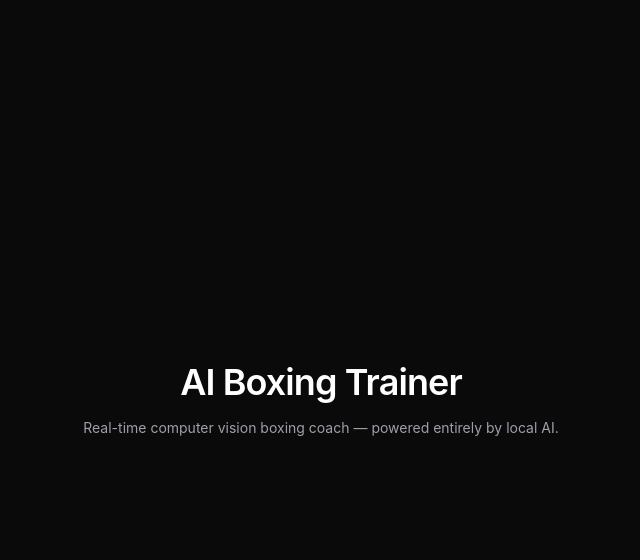
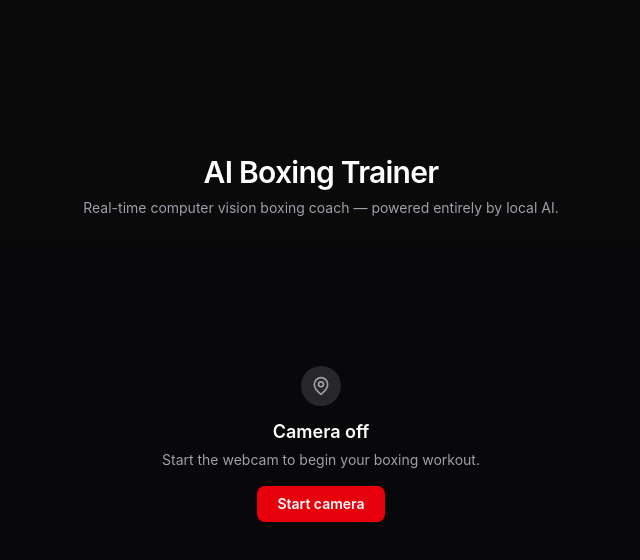
Before and after one commit to im-alisher/ai-boxing-trainer, a React (Vite) app: page / in a window 1280 px wide. Shown: the top 560 px of the page, without its empty margins (319-959 px from the left). Built offline with nearby package versions, Linux system fonts and the light colour scheme; the HTML template or start-up script is replaced by a standard one.

Commit message:
feat: implement webcam module

```diff
--- a/src/App.tsx
+++ b/src/App.tsx
@@ -1,10 +1,16 @@
+import { WebcamView } from '@/features/webcam/WebcamView'
+
 function App() {
   return (
-    <main className="flex h-full flex-col items-center justify-center gap-4">
-      <h1 className="text-4xl font-semibold tracking-tight text-white">AI Boxing Trainer</h1>
-      <p className="text-sm text-zinc-400">
-        Real-time computer vision boxing coach — powered entirely by local AI.
-      </p>
+    <main className="mx-auto flex min-h-full max-w-3xl flex-col items-center justify-center gap-6 p-6">
+      <header className="flex flex-col items-center gap-2 text-center">
+        <h1 className="text-3xl font-semibold tracking-tight text-white">AI Boxing Trainer</h1>
+        <p className="text-sm text-zinc-400">
+          Real-time computer vision boxing coach — powered entirely by local AI.
+        </p>
+      </header>
+
+      <WebcamView className="w-full shadow-2xl shadow-black/50" />
     </main>
   )
 }
--- /dev/null
+++ b/src/features/webcam/WebcamView.tsx
@@ -0,0 +1,150 @@
+import { useEffect } from 'react'
+import { useWebcam } from '@/hooks/useWebcam'
+
+export interface WebcamViewProps {
+  className?: string
+  mirror?: boolean
+}
+
+interface StateCardProps {
+  title: string
+  description: string
+  actionLabel: string
+  onAction: () => void
+  disabled?: boolean
+  busy?: boolean
+}
+
+function StateCard({
+  title,
+  description,
+  actionLabel,
+  onAction,
+  disabled = false,
+  busy = false,
+}: StateCardProps) {
+  return (
+    <div className="absolute inset-0 flex flex-col items-center justify-center gap-3 bg-zinc-950/80 p-6 text-center backdrop-blur-sm">
+      {busy ? (
+        <div className="size-10 animate-spin rounded-full border-2 border-zinc-600 border-t-red-500" />
+      ) : (
+        <div className="flex size-10 items-center justify-center rounded-full bg-zinc-800 text-zinc-400">
+          <svg
+            className="size-5"
+            viewBox="0 0 24 24"
+            fill="none"
+            stroke="currentColor"
+            strokeWidth="2"
+            strokeLinecap="round"
+            strokeLinejoin="round"
+            aria-hidden="true"
+          >
+            <path d="M20 10c0 6-8 12-8 12s-8-6-8-12a8 8 0 1 1 16 0Z" />
+            <circle cx="12" cy="10" r="3" />
+          </svg>
+        </div>
+      )}
+      <div className="flex flex-col gap-1">
+        <h2 className="text-lg font-semibold text-white">{title}</h2>
+        <p className="max-w-sm text-sm text-zinc-400">{description}</p>
+      </div>
+      <button
+        type="button"
+        onClick={onAction}
+        disabled={disabled}
+        className="mt-1 rounded-lg bg-red-600 px-5 py-2 text-sm font-semibold text-white transition-colors hover:bg-red-500 disabled:cursor-not-allowed disabled:opacity-50"
+      >
+        {actionLabel}
+      </button>
+    </div>
+  )
+}
+
+export function WebcamView({ className = '', mirror = true }: WebcamViewProps) {
+  const { videoRef, stream, status, error, start, stop } = useWebcam()
+
+  useEffect(() => {
+    const video = videoRef.current
+    if (!video || !stream) {
+      return
+    }
+    video.srcObject = stream
+    video.play().catch(() => {})
+    return () => {
+      video.srcObject = null
+    }
+  }, [stream, videoRef])
+
+  const isReady = status === 'ready'
+  const isRequesting = status === 'requesting'
+
+  return (
+    <div
+      className={`relative aspect-video w-full overflow-hidden rounded-2xl bg-zinc-950 ${className}`}
+    >
+      <video
+        ref={videoRef}
+        autoPlay
+        muted
+        playsInline
+        className={`h-full w-full object-cover ${mirror ? '-scale-x-100' : ''}`}
+      />
+
+      {isReady && (
+        <div className="absolute left-4 top-4 flex items-center gap-2 rounded-full bg-zinc-900/80 px-3 py-1 text-xs font-semibold text-white backdrop-blur-sm">
+          <span className="size-2 animate-pulse rounded-full bg-red-500" />
+          LIVE
+        </div>
+      )}
+
+      {!isReady && status === 'idle' && (
+        <StateCard
+          title="Camera off"
+          description="Start the webcam to begin your boxing workout."
+          actionLabel="Start camera"
+          onAction={() => void start()}
+        />
+      )}
+
+      {!isReady && status === 'stopped' && (
+        <StateCard
+          title="Camera stopped"
+          description="Your session is paused. Start the camera to resume."
+          actionLabel="Restart camera"
+          onAction={() => void start()}
+        />
+      )}
+
+      {!isReady && status === 'requesting' && (
+        <StateCard
+          title="Requesting camera access…"
+          description="Allow camera access in your browser when prompted."
+          actionLabel="Starting"
+          onAction={() => void start()}
+          disabled
+          busy
+        />
+      )}
+
+      {!isReady && (status === 'denied' || status === 'error') && (
+        <StateCard
+          title={status === 'denied' ? 'Camera access denied' : 'Camera unavailable'}
+          description={error?.message ?? 'Unable to access the camera.'}
+          actionLabel="Try again"
+          onAction={() => void start()}
+          disabled={isRequesting}
+        />
+      )}
+
+      {isReady && (
+        <button
+          type="button"
+          onClick={stop}
+          className="absolute right-4 top-4 rounded-lg bg-zinc-900/80 px-4 py-1.5 text-xs font-semibold text-white backdrop-blur-sm transition-colors hover:bg-zinc-800"
+        >
+          Stop camera
+        </button>
+      )}
+    </div>
+  )
+}
--- /dev/null
+++ b/src/hooks/useWebcam.ts
@@ -0,0 +1,64 @@
+import { useCallback, useRef, useState } from 'react'
+import type { RefObject } from 'react'
+import { createWebcamError, requestWebcamStream, stopWebcamStream } from '@/services/webcamService'
+import type { WebcamError, WebcamStatus } from '@/types/webcam'
+
+function getStatusForError(error: WebcamError): WebcamStatus {
+  return error.code === 'NOT_ALLOWED' ? 'denied' : 'error'
+}
+
+export interface UseWebcamResult {
+  videoRef: RefObject<HTMLVideoElement | null>
+  status: WebcamStatus
+  error: WebcamError | null
+  stream: MediaStream | null
+  start: () => Promise<void>
+  stop: () => void
+}
+
+export function useWebcam(): UseWebcamResult {
+  const videoRef = useRef<HTMLVideoElement>(null)
+  const streamRef = useRef<MediaStream | null>(null)
+  const requestIdRef = useRef(0)
+
+  const [status, setStatus] = useState<WebcamStatus>('idle')
+  const [stream, setStream] = useState<MediaStream | null>(null)
+  const [error, setError] = useState<WebcamError | null>(null)
+
+  const start = useCallback(async () => {
+    const requestId = ++requestIdRef.current
+    setError(null)
+    setStatus('requesting')
+
+    try {
+      const nextStream = await requestWebcamStream()
+      if (requestId !== requestIdRef.current) {
+        stopWebcamStream(nextStream)
+        return
+      }
+      stopWebcamStream(streamRef.current)
+      streamRef.current = nextStream
+      setStream(nextStream)
+      setStatus('ready')
+    } catch (caught) {
+      if (requestId !== requestIdRef.current) {
+        return
+      }
+      const webcamError = createWebcamError(caught)
+      setStream(null)
+      setError(webcamError)
+      setStatus(getStatusForError(webcamError))
+    }
+  }, [])
+
+  const stop = useCallback(() => {
+    requestIdRef.current += 1
+    stopWebcamStream(streamRef.current)
+    streamRef.current = null
+    setStream(null)
+    setError(null)
+    setStatus((current) => (current === 'ready' ? 'stopped' : current))
+  }, [])
+
+  return { videoRef, status, error, stream, start, stop }
+}
--- /dev/null
+++ b/src/services/webcamService.ts
@@ -0,0 +1,104 @@
+import type { WebcamError, WebcamErrorCode } from '@/types/webcam'
+
+export const DEFAULT_VIDEO_CONSTRAINTS: MediaTrackConstraints = {
+  width: { ideal: 1280 },
+  height: { ideal: 720 },
+  frameRate: { ideal: 30 },
+}
+
+const DEFAULT_CONSTRAINTS: MediaStreamConstraints = {
+  video: DEFAULT_VIDEO_CONSTRAINTS,
+  audio: false,
+}
+
+export function isWebcamSupported(): boolean {
+  return (
+    typeof navigator !== 'undefined' &&
+    'mediaDevices' in navigator &&
+    typeof navigator.mediaDevices.getUserMedia === 'function'
+  )
+}
+
+export function getWebcamErrorCode(error: unknown): WebcamErrorCode {
+  if (typeof error !== 'object' || error === null) {
+    return 'UNKNOWN'
+  }
+
+  const name = (error as { name?: string }).name
+
+  switch (name) {
+    case 'NotAllowedError':
+    case 'SecurityError':
+    case 'PermissionDeniedError':
+      return 'NOT_ALLOWED'
+    case 'NotFoundError':
+    case 'DevicesNotFoundError':
+      return 'NOT_FOUND'
+    case 'NotReadableError':
+    case 'TrackStartError':
+    case 'AbortError':
+      return 'NOT_READABLE'
+    case 'OverconstrainedError':
+      return 'OVERCONSTRAINED'
+    case 'TypeError':
+    case 'NotSupportedError':
+      return 'NOT_SUPPORTED'
+    default:
+      return 'UNKNOWN'
+  }
+}
+
+export function createWebcamError(error: unknown): WebcamError {
+  const code = getWebcamErrorCode(error)
+
+  switch (code) {
+    case 'NOT_SUPPORTED':
+      return {
+        code,
+        message: 'This browser does not support camera access.',
+      }
+    case 'NOT_ALLOWED':
+      return {
+        code,
+        message: 'Camera access was denied. Allow access in your browser and try again.',
+      }
+    case 'NOT_FOUND':
+      return {
+        code,
+        message: 'No camera was found on this device.',
+      }
+    case 'NOT_READABLE':
+      return {
+        code,
+        message: 'The camera is currently in use by another application or cannot be read.',
+      }
+    case 'OVERCONSTRAINED':
+      return {
+        code,
+        message: 'The camera could not satisfy the requested video settings.',
+      }
+    default:
+      return {
+        code,
+        message: 'Something went wrong while accessing the camera.',
+      }
+  }
+}
+
+export async function requestWebcamStream(
+  constraints: MediaStreamConstraints = DEFAULT_CONSTRAINTS,
+): Promise<MediaStream> {
+  if (!isWebcamSupported()) {
+    throw createWebcamError(new DOMException('', 'NotSupportedError'))
+  }
+
+  try {
+    return await navigator.mediaDevices.getUserMedia(constraints)
+  } catch (error) {
+    throw createWebcamError(error)
+  }
+}
+
+export function stopWebcamStream(stream: MediaStream | null): void {
+  stream?.getTracks().forEach((track: MediaStreamTrack) => track.stop())
+}
--- /dev/null
+++ b/src/types/webcam.ts
@@ -0,0 +1,9 @@
+export type WebcamStatus = 'idle' | 'requesting' | 'ready' | 'stopped' | 'denied' | 'error'
+
+export type WebcamErrorCode =
+  'NOT_SUPPORTED' | 'NOT_ALLOWED' | 'NOT_FOUND' | 'NOT_READABLE' | 'OVERCONSTRAINED' | 'UNKNOWN'
+
+export interface WebcamError {
+  code: WebcamErrorCode
+  message: string
+}
```
